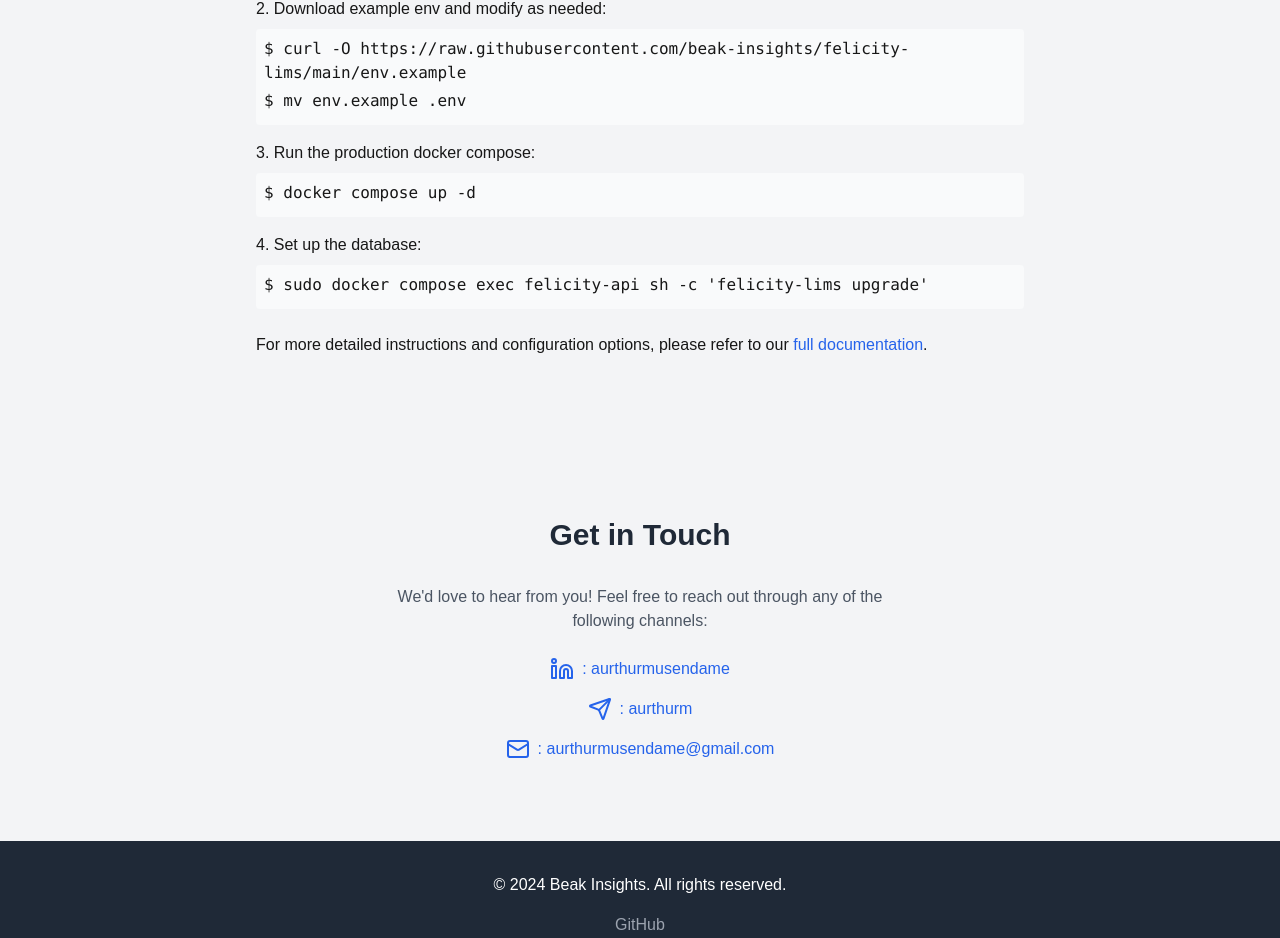
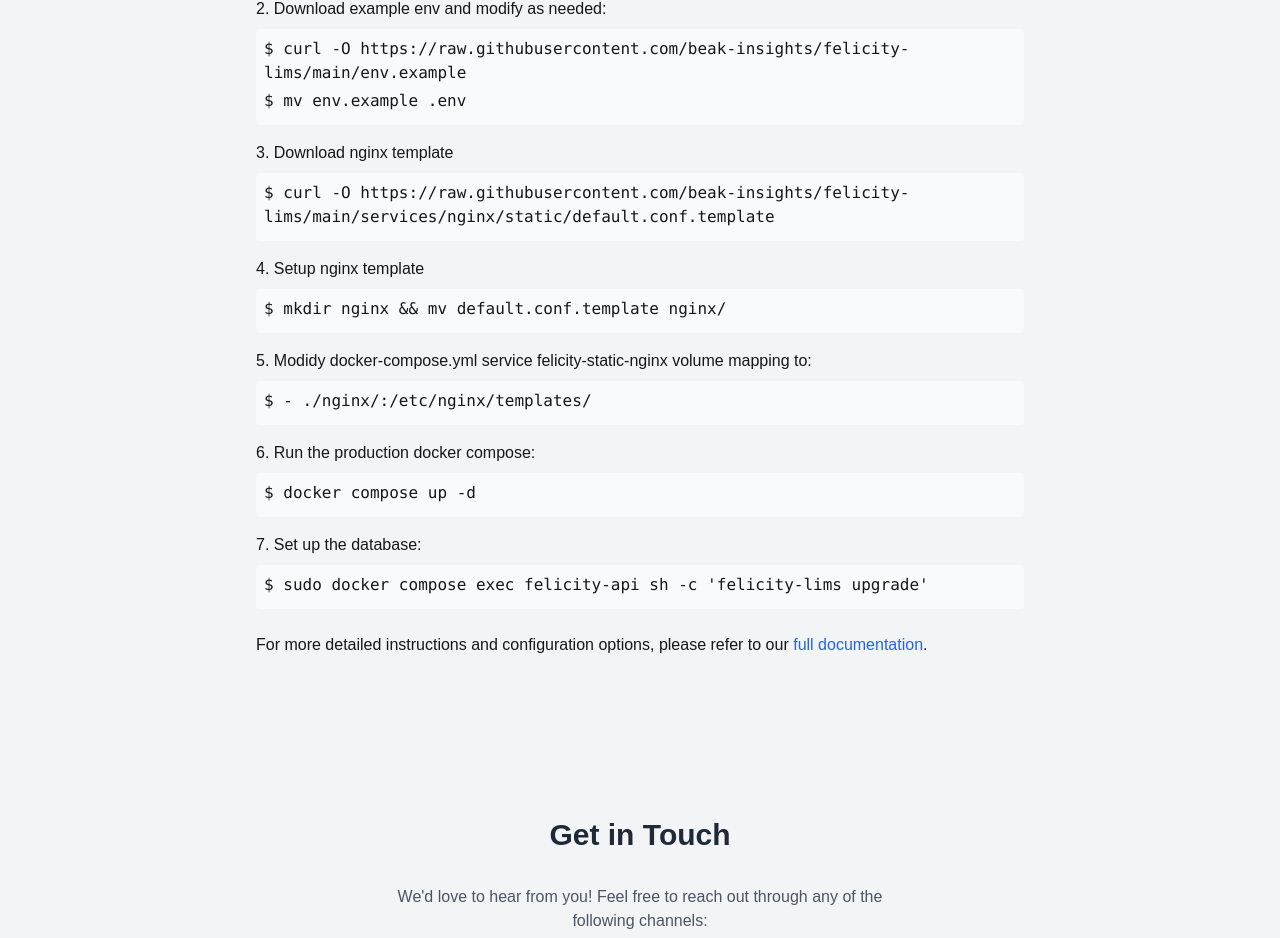
Before and after one commit to beak-insights/felicitylims-web, a Next.js app: page / in a window 1280 px wide. Shown: the part 1431-2369 px from the top of the page. Built offline with nearby package versions, Linux system fonts and the light colour scheme.

Commit message:
updated installation steps:

```diff
--- a/app/page.tsx
+++ b/app/page.tsx
@@ -83,6 +83,18 @@ const GettingStartedSection = () => (
           <InstallationStep
             step="Download example env and modify as needed:"
             code="curl -O https://raw.githubusercontent.com/beak-insights/felicity-lims/main/env.example\nmv env.example .env"
+          />
+          <InstallationStep
+            step="Download nginx template"
+            code="curl -O https://raw.githubusercontent.com/beak-insights/felicity-lims/main/services/nginx/static/default.conf.template"
+          />
+          <InstallationStep
+            step="Setup nginx template"
+            code="mkdir nginx && mv default.conf.template nginx/"
+          />
+          <InstallationStep
+            step="Modidy docker-compose.yml service felicity-static-nginx volume mapping to:"
+            code="- ./nginx/:/etc/nginx/templates/"
           />
           <InstallationStep
             step="Run the production docker compose:"
```
